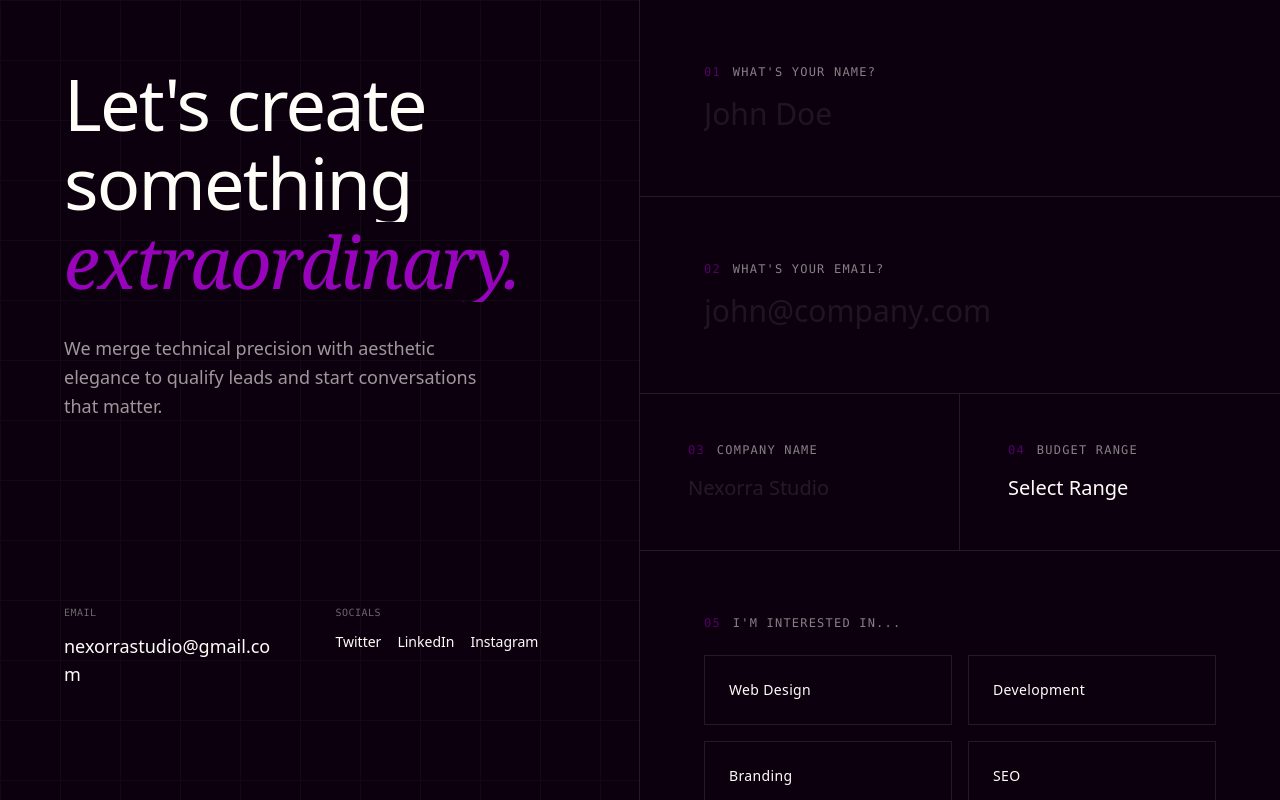
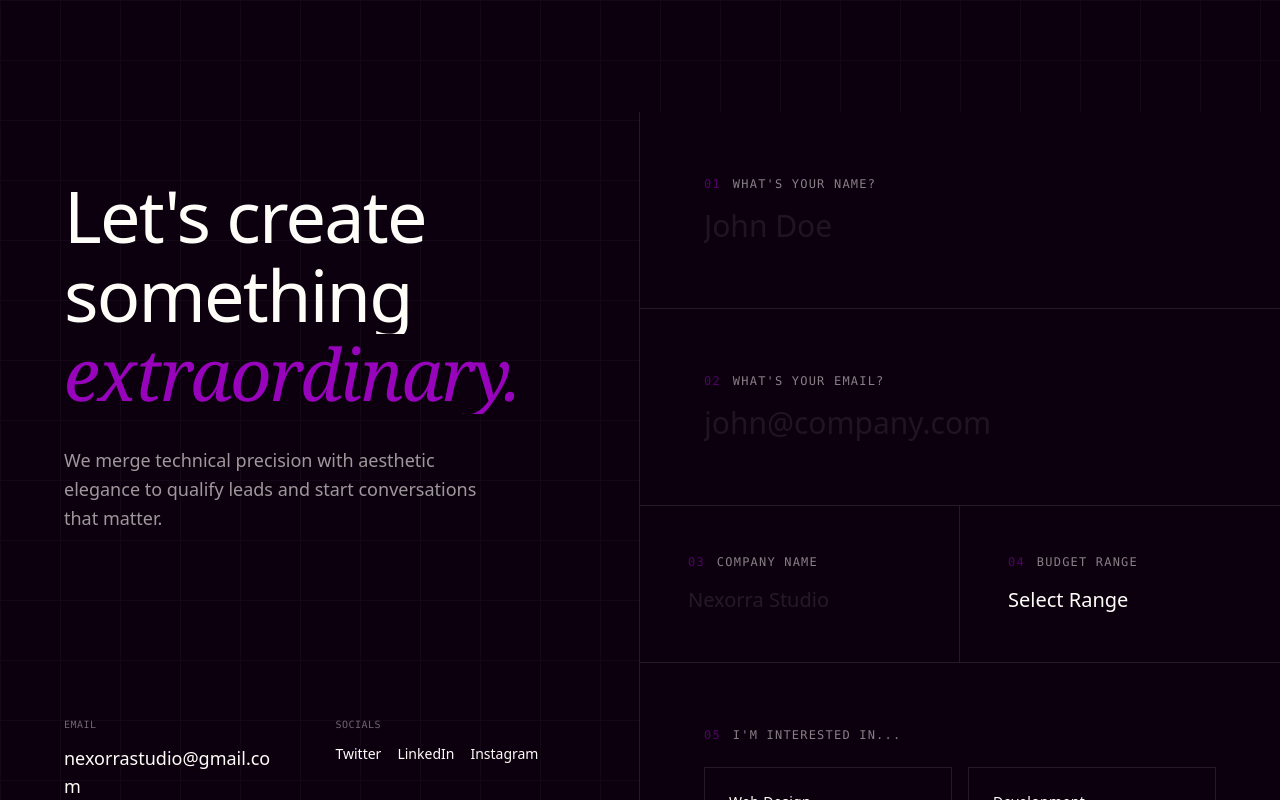
Before and after one commit to Codebox124/Nexorra-Studio, a Next.js app: page /contact in a window 1280 px wide. Shown: the top 800 px of the page. Built offline with nearby package versions, Linux system fonts and the light colour scheme.

Commit message:
Update page.tsx

```diff
--- a/app/contact/page.tsx
+++ b/app/contact/page.tsx
@@ -167,7 +167,7 @@ export default function ContactQuantum() {
         }}
       />
 
-      <main className="relative z-10 grid lg:grid-cols-2 min-h-screen">
+      <main className="relative z-10 grid lg:grid-cols-2 min-h-screen pt-20 sm:pt-24 lg:pt-28">
         {/* Left Section - Hero & Info */}
         <div className="relative lg:h-screen lg:sticky lg:top-0 border-b lg:border-b-0 lg:border-r border-[#fffdf8]/10 flex flex-col justify-between overflow-hidden">
           <motion.div
```
